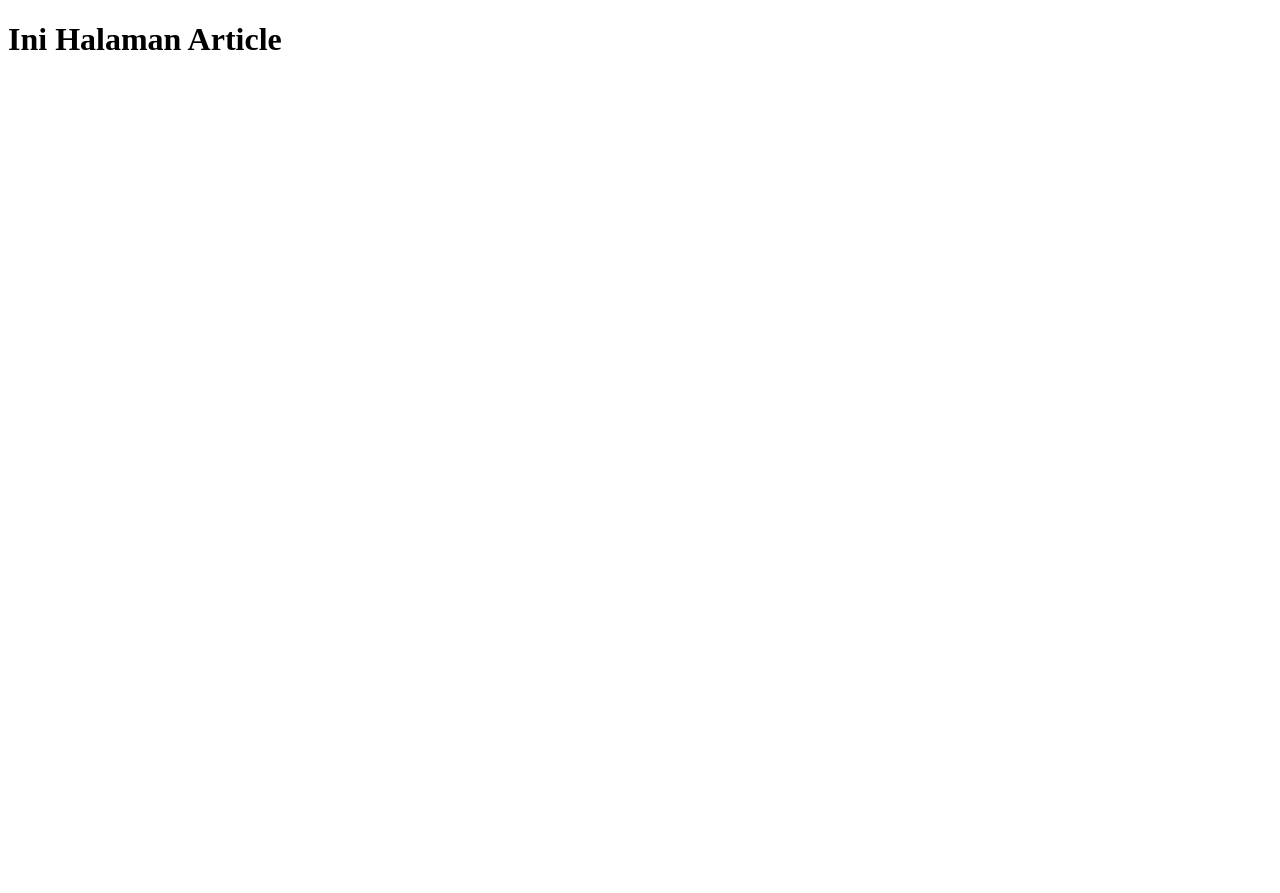
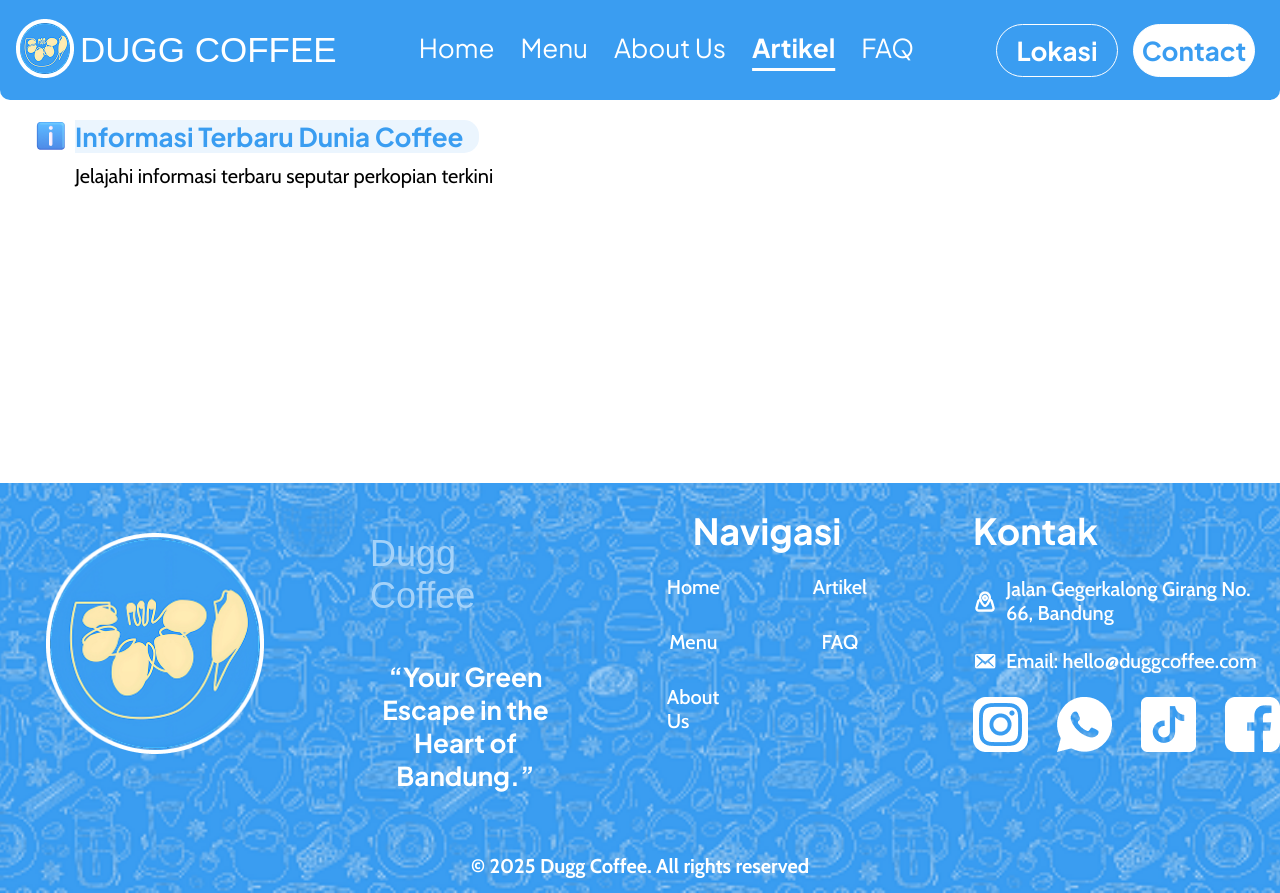
Before and after one commit to AriqFikriTamamy/pbi_dugg_coffee, a website: page article.html in a window 1280 px wide. Before the commit the page ends 800 px from the top, so only its background shows below. Drawn offline with nearby package versions, Linux system fonts and the light colour scheme; a web font is replaced by a local one.

Commit message:
Add Article Header

```diff
--- /dev/null
+++ b/article.css
@@ -0,0 +1,42 @@
+@import url(style.css);
+
+main .container .article-header{
+    display: flex;
+    gap: 8px;
+    margin-top: 20px;
+    margin-left: 35px;
+}
+
+.article-header .article-icon img{
+    width: 32px;
+    height: 32px;
+}
+
+.container .article-header .article-header-section{
+    display: flex;
+    flex-direction: column;
+    gap: 11px;
+}
+
+.article-header .article-header-section .header-title{
+    width: 404px;
+    height: 33px;
+    background-color: #EBF5FE;
+    border-top-right-radius: 15px;
+    border-bottom-right-radius: 15px;
+    color: #3A9DF1;
+}
+
+.article-header-section .header-title h1{
+    font-weight: 700;
+    font-size: 26px;
+}
+
+.article-header .article-header-section .header-subtitle{
+    font-family: "Cabin", sans-serif;
+}
+
+.article-header .article-header-section .header-subtitle h2{
+    font-weight: 400;
+    font-size: 20px;
+}
--- a/article.html
+++ b/article.html
@@ -3,9 +3,191 @@
   <head>
     <meta charset="UTF-8" />
     <meta name="viewport" content="width=device-width, initial-scale=1.0" />
-    <title>Document</title>
+    <title>Dugg Coffee</title>
+    <link rel="stylesheet" href="article.css" />
+    <link rel="icon" href="Logo Dugg Coffee.png" />
+    <style>
+      @import url("https://fonts.googleapis.com/css2?family=Plus+Jakarta+Sans:ital,wght@0,200..800;1,200..800&display=swap");
+      @import url("https://fonts.googleapis.com/css2?family=Poller+One&display=swap");
+      @import url("https://fonts.googleapis.com/css2?family=Cabin:ital,wght@0,400..700;1,400..700&display=swap");
+      /* @import url("~lucide-static/font/Lucide.css"); */
+    </style>
   </head>
   <body>
-    <h1>Ini Halaman Article</h1>
+    <header>
+      <!-- Navbar -->
+      <div class="container">
+        <nav class="navbar">
+          <div class="nav-logo">
+            <a href="./index.html">
+              <img
+                src="Logo Dugg Coffee.png"
+                alt="Logo Dugg Coffee"
+                class="image-logo"
+              />
+            </a>
+            <a href="./index.html" class="text-logo">Dugg Coffee</a>
+          </div>
+          <ul class="nav-list">
+            <li><a href="./index.html">Home</a></li>
+            <li><a href="#menu">Menu</a></li>
+            <li><a href="about-us.html">About Us</a></li>
+            <li><a href="article.html" id="navbar-selected">Artikel</a></li>
+            <li><a href="faq.html">FAQ</a></li>
+          </ul>
+          <div class="nav-button">
+            <button id="location-button">Lokasi</button>
+            <button id="contact-button">Contact</button>
+          </div>
+        </nav>
+      </div>
+    </header>
+    <main>
+      <!-- Article Header -->
+      <div class="container">
+        <section class="article-header">
+          <div class="article-icon">
+            <img src="ICON.png" alt="Icon" />
+          </div>
+
+          <div class="article-header-section">
+            <div class="header-title">
+              <h1>Informasi Terbaru Dunia Coffee</h1>
+            </div>
+            <div class="header-subtitle">
+              <h2>Jelajahi informasi terbaru seputar perkopian terkini</h2>
+            </div>
+          </div>
+        </section>
+      </div>
+    </main>
+
+    <footer>
+      <div class="footer">
+        <div class="footer-section">
+          <div class="footer-logo">
+            <img
+              src="Desain tanpa judul - 2025-05-21T170127.668 1.png"
+              alt="Footer Logo"
+            />
+            <div class="logo-text">
+              <h1>Dugg Coffee</h1>
+              <p>“Your Green Escape in the Heart of Bandung.”</p>
+            </div>
+          </div>
+
+          <div class="footer-nav">
+            <div class="footer-nav-header">
+              <h1>Navigasi</h1>
+            </div>
+            <div class="footer-nav-list">
+              <ul class="footer-nav-left">
+                <a href="index.html">
+                  <li>Home</li>
+                </a>
+                <a href="index.html">
+                  <li>Menu</li>
+                </a>
+                <a href="about-us.html">
+                  <li>About Us</li>
+                </a>
+              </ul>
+              <ul class="footer-nav-right">
+                <a href="article.html">
+                  <li>Artikel</li>
+                </a>
+                <a href="faq.html">
+                  <li>FAQ</li>
+                </a>
+              </ul>
+            </div>
+          </div>
+
+          <div class="footer-contact">
+            <div class="footer-contact-header">
+              <h1>Kontak</h1>
+            </div>
+
+            <div class="footer-address">
+              <img src="Icon Map.png" alt="Icon Map" />
+              <p>Jalan Gegerkalong Girang No. 66, Bandung</p>
+            </div>
+
+            <div class="footer-email">
+              <img src="Icon Email.png" alt="Icon Email" />
+              <p>Email: hello@duggcoffee.com</p>
+            </div>
+
+            <div class="footer-social">
+              <img src="Icon logo instagram.png" alt="Instagram Icon" />
+              <img src="Icon logo whatsapp.png" alt="Whatsapp Icon" />
+              <img src="Icon logo tiktok.png" alt="Tiktok Icon" />
+              <img src="Icon logo facebook.png" alt="Facebook Icon" />
+            </div>
+          </div>
+        </div>
+
+        <script>
+          let slideIndex = 0;
+          showSlides();
+
+          function buttonSlides(n) {
+            showSlides(slideIndex + n);
+          }
+
+          function showSlides(n) {
+            let i;
+            let slides = document.getElementsByClassName("carousel-item");
+            let dots = document.getElementsByClassName("dot");
+
+            if (n === undefined) {
+              slideIndex++;
+            } else {
+              slideIndex = n;
+            }
+
+            if (slideIndex > slides.length) {
+              slideIndex = 1;
+            }
+
+            if (slideIndex < 1) {
+              slideIndex = slides.length;
+            }
+
+            for (i = 0; i < slides.length; i++) {
+              slides[i].style.display = "none";
+            }
+
+            for (i = 0; i < dots.length; i++) {
+              dots[i].className = dots[i].className.replace(" active", "");
+            }
+
+            slides[slideIndex - 1].style.display = "block";
+            dots[slideIndex - 1].className += " active";
+            clearTimeout(window.slideTimer);
+            window.slideTimer = setTimeout(showSlides, 3500);
+            // setTimeout(showSlides, 3000);
+          }
+        </script>
+
+        <script>
+          document.getElementById("arrow-back").onclick = function () {
+            buttonSlides(-1);
+          };
+          document.getElementById("arrow-forward").onclick = function () {
+            buttonSlides(1);
+          };
+        </script>
+
+        <div class="footer-copyright">
+          <p>&copy; 2025 Dugg Coffee. All rights reserved</p>
+        </div>
+      </div>
+    </footer>
+
+    <script src="https://unpkg.com/lucide@latest"></script>
+    <script>
+      lucide.createIcons();
+    </script>
   </body>
 </html>
```
Also changed, not shown: ICON.png (added).
